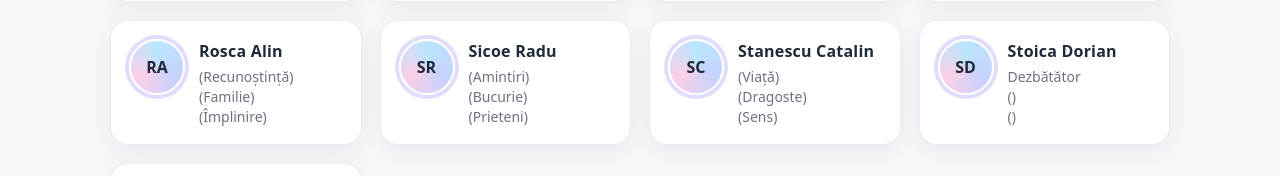
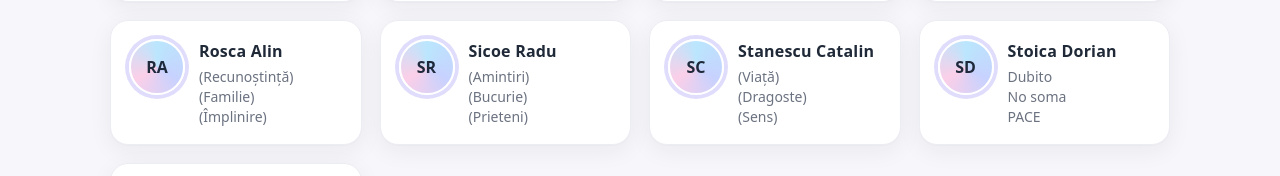
Before and after one commit to predamarius-netizen/album1993-2025, a plain HTML site: page index.html in a window 1280 px wide. Shown: the part 1224-1400 px from the top of the page. Drawn offline with Linux system fonts and the light colour scheme.

Commit message:
Update index.html

```diff
--- a/index.html
+++ b/index.html
@@ -100,7 +100,7 @@
       <article class="card"><div class="avatar" data-initials="RA"></div><div class="info"><div class="name">Rosca Alin</div><div class="words"><span>(Recunoștință)</span><span>(Familie)</span><span>(Împlinire)</span></div></div></article>
       <article class="card"><div class="avatar" data-initials="SR"></div><div class="info"><div class="name">Sicoe Radu</div><div class="words"><span>(Amintiri)</span><span>(Bucurie)</span><span>(Prieteni)</span></div></div></article>
       <article class="card"><div class="avatar" data-initials="SC"></div><div class="info"><div class="name">Stanescu Catalin</div><div class="words"><span>(Viață)</span><span>(Dragoste)</span><span>(Sens)</span></div></div></article>
-      <article class="card"><div class="avatar" data-initials="SD"></div><div class="info"><div class="name">Stoica Dorian</div><div class="words"><span>Dezbătător</span><span>()</span><span>()</span></div></div></article>
+      <article class="card"><div class="avatar" data-initials="SD"></div><div class="info"><div class="name">Stoica Dorian</div><div class="words"><span>Dubito</span><span>No soma</span><span>PACE</span></div></div></article>
       <article class="card"><div class="avatar" data-initials="VV"></div><div class="info"><div class="name">Vrabie Valeriu</div><div class="words"><span>(Învățare)</span><span>(Adaptare)</span><span>(Încredere)</span></div></div></article>
 
     </section>
```
